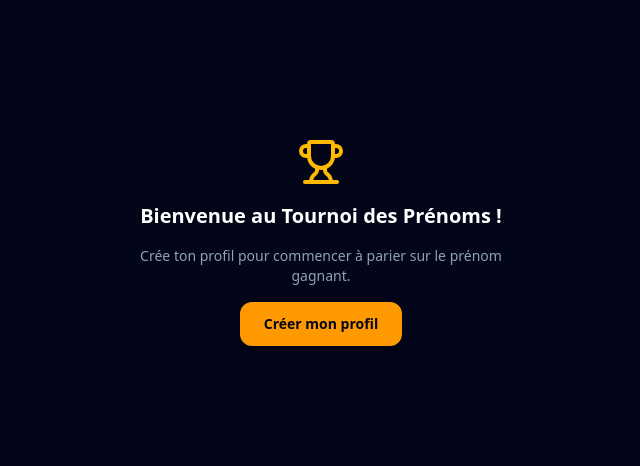
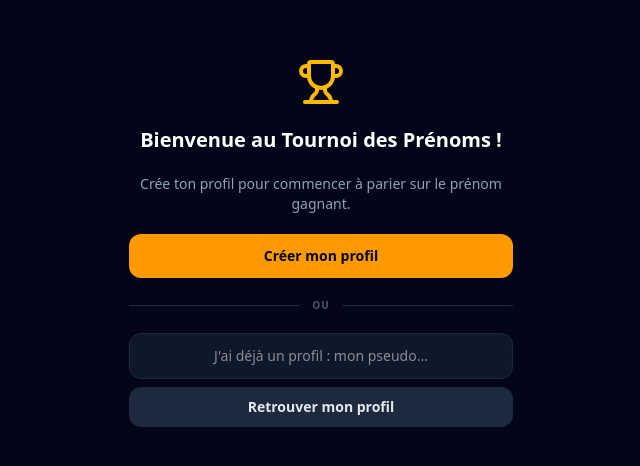
Before and after one commit to AntoineDeSaintMoulin/Tournoi-des-Prenoms, a React (Vite) app: page / in a window 1280 px wide. Shown: the part 158-624 px from the top of the page, without its empty margins (319-959 px from the left). Built offline with nearby package versions, Linux system fonts and the light colour scheme; no server answers; the database is empty.

Commit message:
Update App.tsx

```diff
--- a/src/App.tsx
+++ b/src/App.tsx
@@ -15,12 +15,26 @@ import { Matchup } from './types';
 import { Trophy, Shield, Heart } from 'lucide-react';
 
 function AppContent() {
-  const { loading, currentUser } = useTournament();
+  const { loading, currentUser, loginByName } = useTournament();
   const [activeTab, setActiveTab] = useState<'match' | 'bracket' | 'leaderboard' | 'catalog' | 'manageNames'>('match');
   const [showParentControls, setShowParentControls] = useState<boolean>(false);
   const [showBetsHistory, setShowBetsHistory] = useState<boolean>(false);
   const [showCreateUser, setShowCreateUser] = useState<boolean>(false);
   const [selectedMatchup, setSelectedMatchup] = useState<Matchup | null>(null);
+  const [returningName, setReturningName] = useState<string>('');
+  const [returningError, setReturningError] = useState<string>('');
+
+  const handleReturningLogin = (e: React.FormEvent) => {
+    e.preventDefault();
+    if (!returningName.trim()) return;
+    const result = loginByName(returningName.trim());
+    if (!result.success) {
+      setReturningError(result.message || 'Erreur.');
+    } else {
+      setReturningError('');
+      setReturningName('');
+    }
+  };
 
   // Chargement initial des données Supabase
   if (loading) {
@@ -34,11 +48,11 @@ function AppContent() {
     );
   }
 
-  // Aucun profil sélectionné : on force la création d'un compte avant d'aller plus loin
+  // Aucun profil sélectionné : on force la création (ou la reconnexion) d'un compte
   if (!currentUser) {
     return (
       <div className="min-h-screen bg-slate-950 text-slate-100 flex items-center justify-center p-4">
-        <div className="text-center space-y-4 max-w-sm">
+        <div className="text-center space-y-5 max-w-sm w-full">
           <Trophy className="w-12 h-12 text-amber-400 mx-auto" />
           <h1 className="text-xl font-black text-white">Bienvenue au Tournoi des Prénoms !</h1>
           <p className="text-sm text-slate-400">
@@ -46,10 +60,36 @@ function AppContent() {
           </p>
           <button
             onClick={() => setShowCreateUser(true)}
-            className="bg-amber-500 hover:bg-amber-400 text-slate-950 font-black text-sm px-6 py-3 rounded-xl shadow-lg transition-all"
+            className="w-full bg-amber-500 hover:bg-amber-400 text-slate-950 font-black text-sm px-6 py-3 rounded-xl shadow-lg transition-all"
           >
             Créer mon profil
           </button>
+
+          <div className="flex items-center gap-3 text-slate-600 text-[10px] uppercase tracking-widest font-bold">
+            <div className="flex-1 h-px bg-slate-800" />
+            ou
+            <div className="flex-1 h-px bg-slate-800" />
+          </div>
+
+          <form onSubmit={handleReturningLogin} className="space-y-2">
+            <input
+              type="text"
+              value={returningName}
+              onChange={(e) => {
+                setReturningName(e.target.value);
+                setReturningError('');
+              }}
+              placeholder="J'ai déjà un profil : mon pseudo..."
+              className="w-full bg-slate-900 border border-slate-800 rounded-xl px-4 py-3 text-sm text-white text-center focus:border-amber-400 focus:outline-none"
+            />
+            {returningError && <p className="text-xs text-rose-400">{returningError}</p>}
+            <button
+              type="submit"
+              className="w-full bg-slate-800 hover:bg-slate-700 text-slate-200 font-bold text-sm px-6 py-2.5 rounded-xl transition-all"
+            >
+              Retrouver mon profil
+            </button>
+          </form>
         </div>
         <CreateUserModal isOpen={showCreateUser} onClose={() => setShowCreateUser(false)} />
       </div>
```
